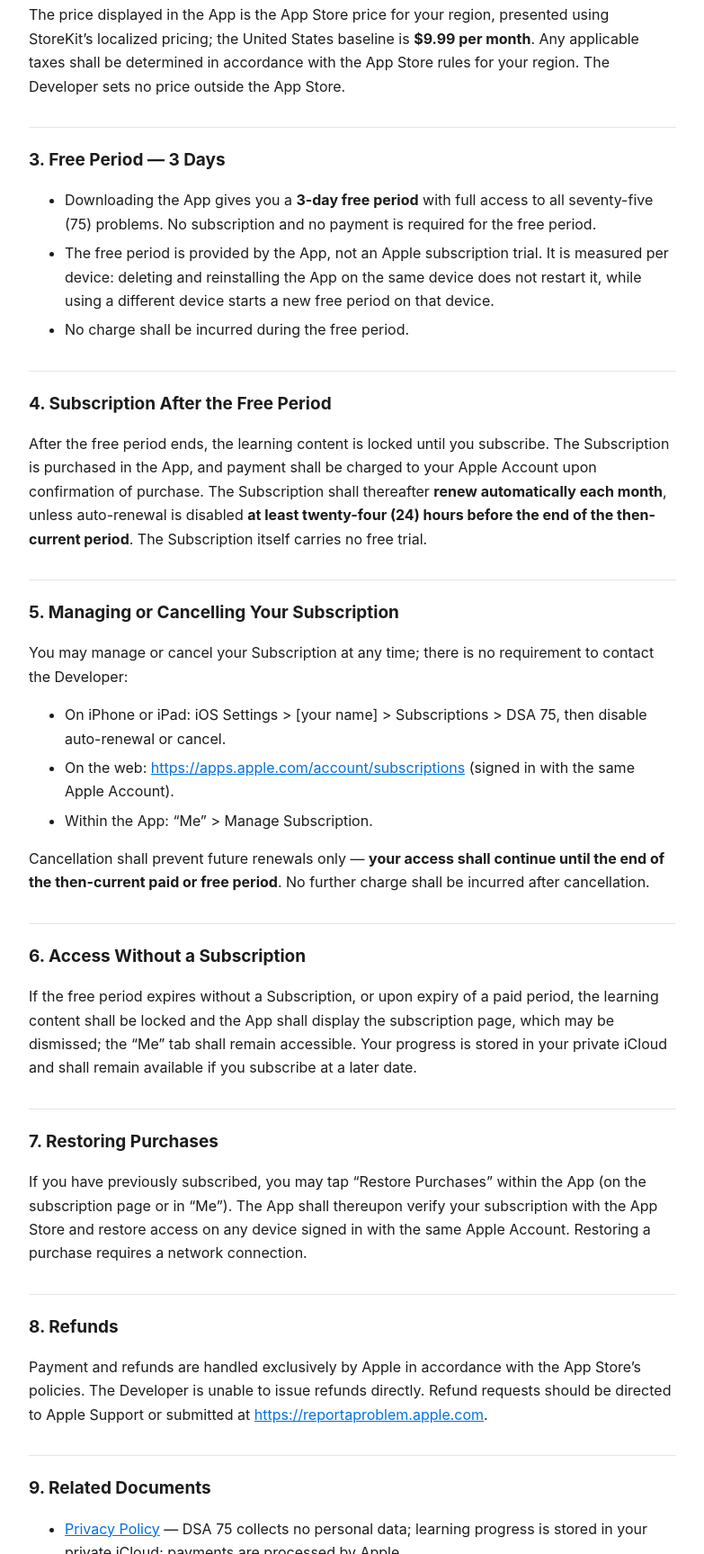
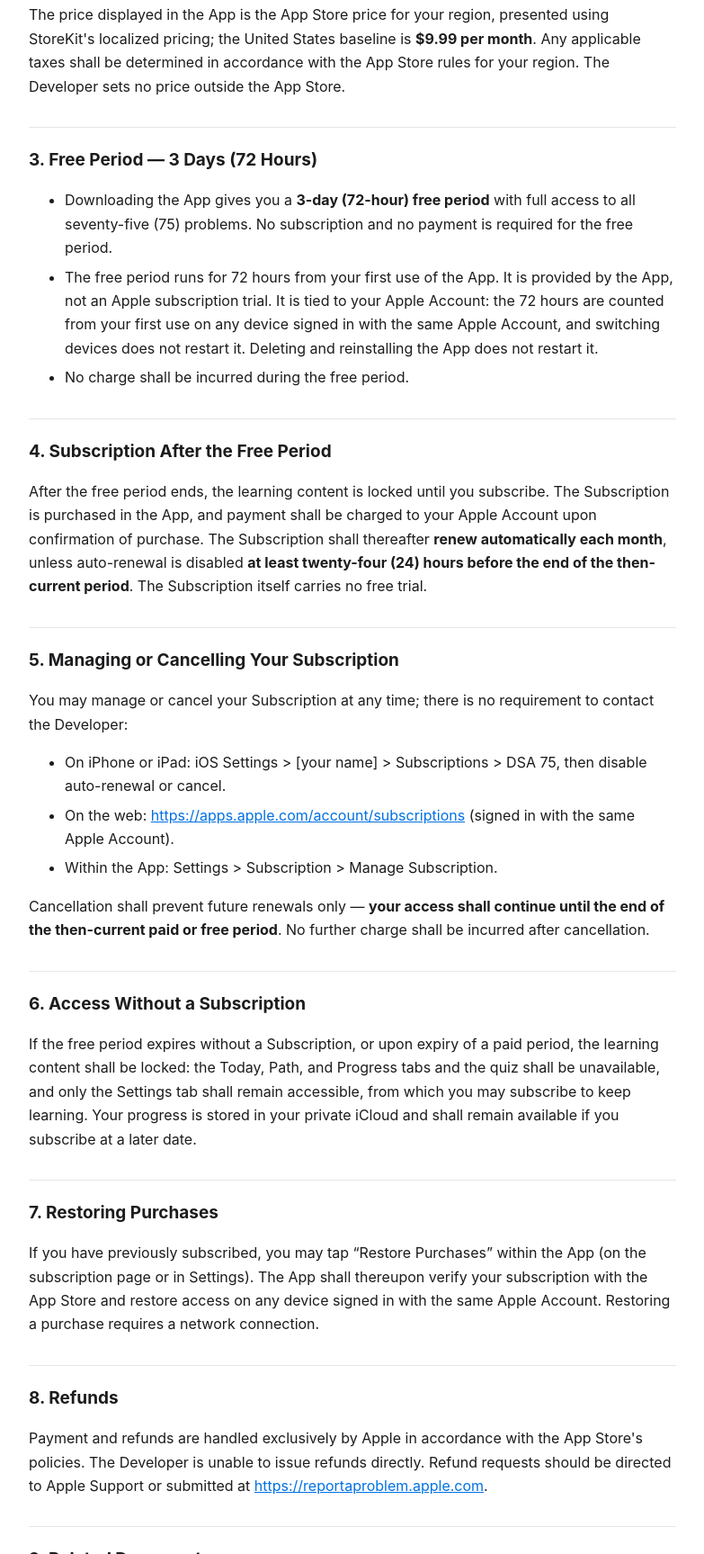
Before and after one commit to toney8/toney8.github.io, a plain HTML site: page dsa75/subscription.html in a window 1280 px wide. Shown: the part 1073-2800 px from the top of the page at 90% size, without its empty margins (248-1031 px from the left). Drawn offline with Linux system fonts and the light colour scheme.

Commit message:
Update legal docs for iCloud KV store and 72 hours

```diff
--- a/dsa75/subscription.html
+++ b/dsa75/subscription.html
@@ -23,10 +23,10 @@
 <h1>Subscription — DSA 75 Full Access</h1>
 <p class="meta">Developer: Tao Yang (Toney8) · Effective Date: November 9, 2026 · Last Updated: November 15, 2026 · App Version: 1.0.4+ · Product: DSA 75 Full Access</p>
 
-<p>This page describes the DSA 75 Full Access subscription (the “Subscription”), offered through the App Store. The terms set forth herein are consistent with, and form part of, the App’s <a href="terms.html">Terms of Use</a>. In the event of any inconsistency between this page and the in-app subscription information, the App Store listing and the Terms of Use shall govern.</p>
+<p>This page describes the DSA 75 Full Access subscription (the “Subscription”), offered through the App Store. The terms set forth herein are consistent with, and form part of, the App's <a href="terms.html">Terms of Use</a>. In the event of any inconsistency between this page and the in-app subscription information, the App Store listing and the Terms of Use shall govern.</p>
 
 <div class="box">
-<p><strong>Summary:</strong> DSA 75 Full Access is an auto-renewable subscription at <strong>$9.99 per month</strong> (United States baseline; the price displayed in the App is the App Store price for your region). Downloading the App gives you a <strong>3-day free period</strong> with full access — no subscription and no payment is required. After the free period ends, you may subscribe to keep full access; the Subscription itself carries no free trial. You may cancel at any time in iOS Settings &gt; [your name] &gt; Subscriptions. Payment is processed entirely by Apple.</p>
+<p><strong>Summary:</strong> DSA 75 Full Access is an auto-renewable subscription at <strong>$9.99 per month</strong> (United States baseline; the price displayed in the App is the App Store price for your region). Downloading the App gives you a <strong>3-day (72-hour) free period</strong> with full access — no subscription and no payment is required. After the free period ends, you may subscribe to keep full access; the Subscription itself carries no free trial. You may cancel at any time in iOS Settings &gt; [your name] &gt; Subscriptions. Payment is processed entirely by Apple.</p>
 </div>
 
 <h2>1. What the Subscription Includes</h2>
@@ -39,12 +39,12 @@
 </ul>
 
 <h2>2. Price</h2>
-<p>The price displayed in the App is the App Store price for your region, presented using StoreKit’s localized pricing; the United States baseline is <strong>$9.99 per month</strong>. Any applicable taxes shall be determined in accordance with the App Store rules for your region. The Developer sets no price outside the App Store.</p>
+<p>The price displayed in the App is the App Store price for your region, presented using StoreKit's localized pricing; the United States baseline is <strong>$9.99 per month</strong>. Any applicable taxes shall be determined in accordance with the App Store rules for your region. The Developer sets no price outside the App Store.</p>
 
-<h2>3. Free Period — 3 Days</h2>
+<h2>3. Free Period — 3 Days (72 Hours)</h2>
 <ul>
-  <li>Downloading the App gives you a <strong>3-day free period</strong> with full access to all seventy-five (75) problems. No subscription and no payment is required for the free period.</li>
-  <li>The free period is provided by the App, not an Apple subscription trial. It is measured per device: deleting and reinstalling the App on the same device does not restart it, while using a different device starts a new free period on that device.</li>
+  <li>Downloading the App gives you a <strong>3-day (72-hour) free period</strong> with full access to all seventy-five (75) problems. No subscription and no payment is required for the free period.</li>
+  <li>The free period runs for 72 hours from your first use of the App. It is provided by the App, not an Apple subscription trial. It is tied to your Apple Account: the 72 hours are counted from your first use on any device signed in with the same Apple Account, and switching devices does not restart it. Deleting and reinstalling the App does not restart it.</li>
   <li>No charge shall be incurred during the free period.</li>
 </ul>
 
@@ -56,18 +56,18 @@
 <ul>
   <li>On iPhone or iPad: iOS Settings &gt; [your name] &gt; Subscriptions &gt; DSA 75, then disable auto-renewal or cancel.</li>
   <li>On the web: <a href="https://apps.apple.com/account/subscriptions">https://apps.apple.com/account/subscriptions</a> (signed in with the same Apple Account).</li>
-  <li>Within the App: “Me” &gt; Manage Subscription.</li>
+  <li>Within the App: Settings &gt; Subscription &gt; Manage Subscription.</li>
 </ul>
 <p>Cancellation shall prevent future renewals only — <strong>your access shall continue until the end of the then-current paid or free period</strong>. No further charge shall be incurred after cancellation.</p>
 
 <h2>6. Access Without a Subscription</h2>
-<p>If the free period expires without a Subscription, or upon expiry of a paid period, the learning content shall be locked and the App shall display the subscription page, which may be dismissed; the “Me” tab shall remain accessible. Your progress is stored in your private iCloud and shall remain available if you subscribe at a later date.</p>
+<p>If the free period expires without a Subscription, or upon expiry of a paid period, the learning content shall be locked: the Today, Path, and Progress tabs and the quiz shall be unavailable, and only the Settings tab shall remain accessible, from which you may subscribe to keep learning. Your progress is stored in your private iCloud and shall remain available if you subscribe at a later date.</p>
 
 <h2>7. Restoring Purchases</h2>
-<p>If you have previously subscribed, you may tap “Restore Purchases” within the App (on the subscription page or in “Me”). The App shall thereupon verify your subscription with the App Store and restore access on any device signed in with the same Apple Account. Restoring a purchase requires a network connection.</p>
+<p>If you have previously subscribed, you may tap “Restore Purchases” within the App (on the subscription page or in Settings). The App shall thereupon verify your subscription with the App Store and restore access on any device signed in with the same Apple Account. Restoring a purchase requires a network connection.</p>
 
 <h2>8. Refunds</h2>
-<p>Payment and refunds are handled exclusively by Apple in accordance with the App Store’s policies. The Developer is unable to issue refunds directly. Refund requests should be directed to Apple Support or submitted at <a href="https://reportaproblem.apple.com">https://reportaproblem.apple.com</a>.</p>
+<p>Payment and refunds are handled exclusively by Apple in accordance with the App Store's policies. The Developer is unable to issue refunds directly. Refund requests should be directed to Apple Support or submitted at <a href="https://reportaproblem.apple.com">https://reportaproblem.apple.com</a>.</p>
 
 <h2>9. Related Documents</h2>
 <ul>
```
Also changed, not shown: dsa75/privacy.html (+6 -6 lines), dsa75/terms.html (+2 -2 lines).
